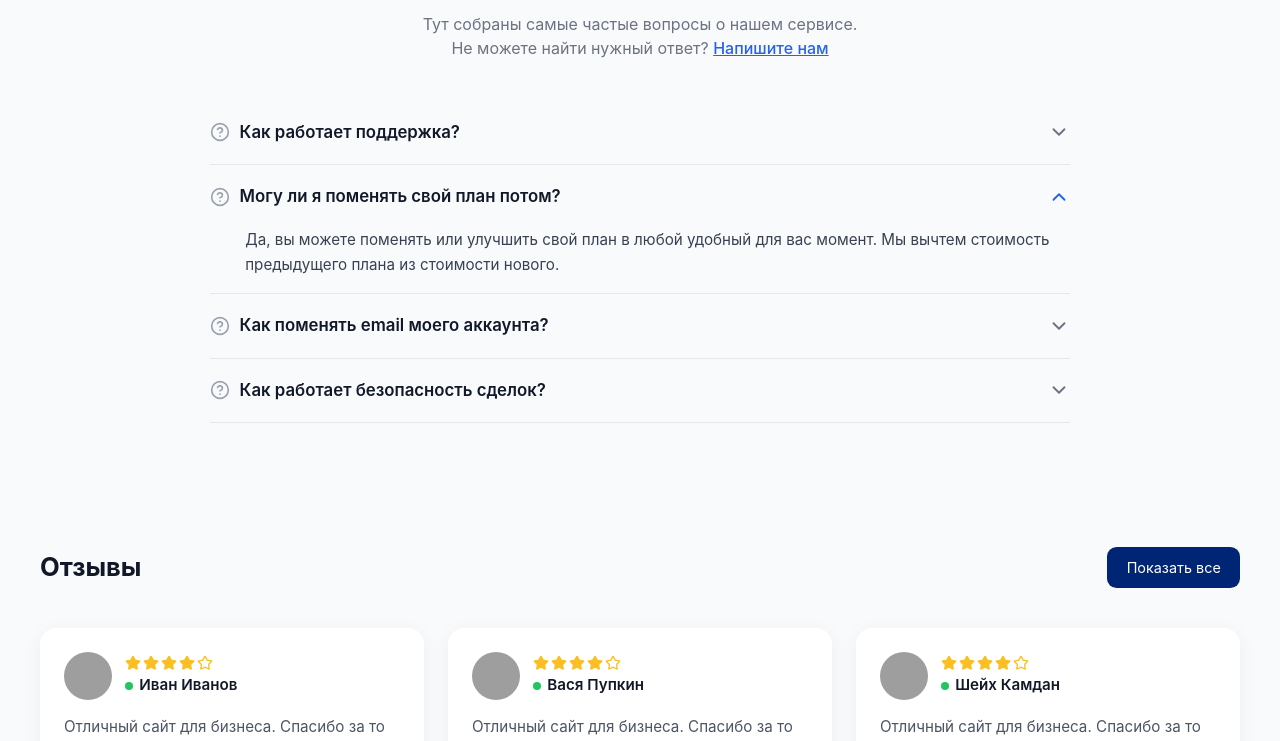
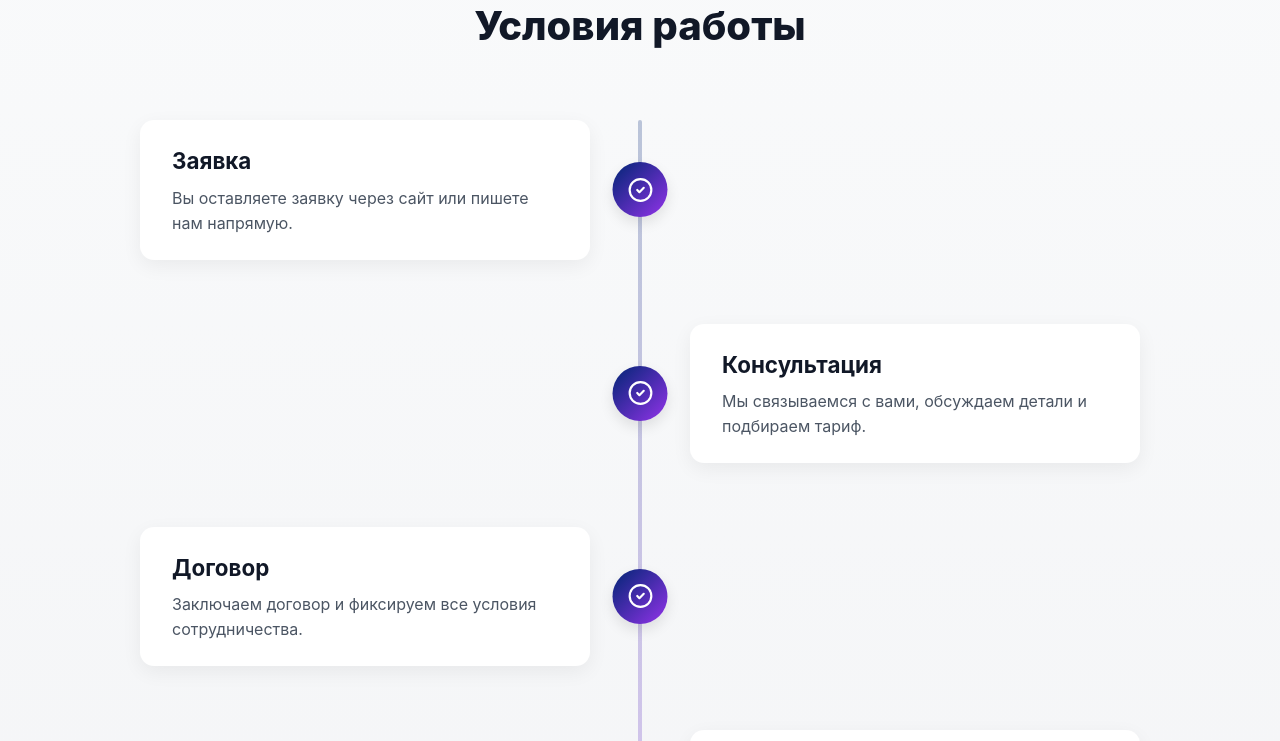
Before and after one commit to Z-dev99/fundament, a Next.js app: page / in a window 1280 px wide. Shown: the part 4490-5231 px from the top of the page. Built offline with nearby package versions, Linux system fonts and the light colour scheme; grey boxes are pictures that could not be loaded.

Commit message:
add new blocks

```diff
--- a/src/app/page.tsx
+++ b/src/app/page.tsx
@@ -18,6 +18,7 @@ import { FAQ } from "@/widgets/FAQ/FAQ";
 import { NewsSection } from "@/widgets/NewsSection/NewsSection";
 import { ContactsSection } from "@/widgets/ContactsSection/ContactsSection";
 import { TariffsSection } from "@/widgets/TariffsSection/TariffsSection";
+import { WorkConditions } from "@/widgets/WorkConditions/WorkConditions";
 
 export default function HomePage() {
   const [loading, setLoading] = useState(true);
@@ -63,6 +64,7 @@ export default function HomePage() {
 
       <NewsSection />
       <VideoGallery />
+      <WorkConditions />
       <FAQ />
       <ReviewsSection />
       <ContactsSection />
--- /dev/null
+++ b/src/widgets/WorkConditions/WorkConditions.tsx
@@ -0,0 +1,73 @@
+"use client";
+
+import { motion } from "framer-motion";
+import { CheckCircle2 } from "lucide-react";
+import styles from "./styles.module.scss";
+
+export const WorkConditions = () => {
+    const steps = [
+        {
+            id: 1,
+            title: "Заявка",
+            desc: "Вы оставляете заявку через сайт или пишете нам напрямую.",
+        },
+        {
+            id: 2,
+            title: "Консультация",
+            desc: "Мы связываемся с вами, обсуждаем детали и подбираем тариф.",
+        },
+        {
+            id: 3,
+            title: "Договор",
+            desc: "Заключаем договор и фиксируем все условия сотрудничества.",
+        },
+        {
+            id: 4,
+            title: "Работа",
+            desc: "Мы выполняем задачи по плану и регулярно даём обратную связь.",
+        },
+        {
+            id: 5,
+            title: "Результат",
+            desc: "Вы получаете готовый результат и поддержку от нашей команды.",
+        },
+    ];
+
+    return (
+        <section className={styles.section}>
+            <div className={styles.container}>
+                <motion.h2
+                    className={styles.heading}
+                    initial={{ opacity: 0, y: 30 }}
+                    whileInView={{ opacity: 1, y: 0 }}
+                    viewport={{ once: true }}
+                    transition={{ duration: 0.6 }}
+                >
+                    Условия работы
+                </motion.h2>
+
+                <div className={styles.stepper}>
+                    {steps.map((step, index) => (
+                        <motion.div
+                            key={step.id}
+                            className={styles.step}
+                            initial={{ opacity: 0, y: 40 }}
+                            whileInView={{ opacity: 1, y: 0 }}
+                            viewport={{ once: true }}
+                            transition={{ duration: 0.5, delay: index * 0.15 }}
+                        >
+                            <div className={styles.circle}>
+                                <CheckCircle2 size={26} />
+                            </div>
+                            <div className={styles.content}>
+                                <h3>{step.title}</h3>
+                                <p>{step.desc}</p>
+                            </div>
+                            {index < steps.length - 1 && <div className={styles.line}></div>}
+                        </motion.div>
+                    ))}
+                </div>
+            </div>
+        </section>
+    );
+};
--- /dev/null
+++ b/src/widgets/WorkConditions/styles.module.scss
@@ -0,0 +1,103 @@
+.section {
+  padding: 100px 20px;
+  background: linear-gradient(180deg, #f9fafb 0%, #f3f4f6 100%);
+}
+
+.container {
+  max-width: 1000px;
+  margin: 0 auto;
+  position: relative;
+}
+
+.heading {
+  font-size: 2.5rem;
+  font-weight: 800;
+  text-align: center;
+  margin-bottom: 4rem;
+  color: #111827;
+}
+
+/* Вертикальная линия по центру */
+.stepper {
+  position: relative;
+  display: flex;
+  flex-direction: column;
+  gap: 4rem;
+
+  &::before {
+    content: "";
+    position: absolute;
+    left: 50%;
+    top: 0;
+    bottom: 0;
+    width: 4px;
+    background: linear-gradient(
+      180deg,
+      var(--primary-color) 0%,
+      #9333ea 100%
+    );
+    border-radius: 2px;
+    transform: translateX(-50%);
+    opacity: 0.25;
+  }
+}
+
+.step {
+  display: flex;
+  align-items: center;
+  justify-content: flex-start;
+  position: relative;
+  width: 100%;
+
+  &:nth-child(even) {
+    justify-content: flex-end;
+  }
+}
+
+/* Кружок с номером по центру */
+.circle {
+  position: absolute;
+  left: 50%;
+  transform: translateX(-50%);
+  width: 55px;
+  height: 55px;
+  border-radius: 50%;
+  background: linear-gradient(135deg, var(--primary-color), #9333ea);
+  color: #fff;
+  font-weight: 700;
+  font-size: 1.2rem;
+  display: flex;
+  align-items: center;
+  justify-content: center;
+  box-shadow: 0 6px 14px rgba(0, 0, 0, 0.1);
+  z-index: 2;
+}
+
+/* Карточки */
+.content {
+  background: #fff;
+  border-radius: 14px;
+  padding: 1.5rem 2rem;
+  width: 45%;
+  box-shadow: 0 6px 20px rgba(0, 0, 0, 0.06);
+  transition: transform 0.3s ease, box-shadow 0.3s ease;
+
+  &:hover {
+    transform: translateY(-3px);
+    box-shadow: 0 8px 26px rgba(0, 0, 0, 0.08);
+  }
+
+  h3 {
+    font-size: 1.4rem;
+    font-weight: 700;
+    margin: 0 0 0.5rem;
+    color: #111827;
+  }
+
+  p {
+    font-size: 1rem;
+    color: #4b5563;
+    line-height: 1.55;
+    margin: 0;
+  }
+}
```
